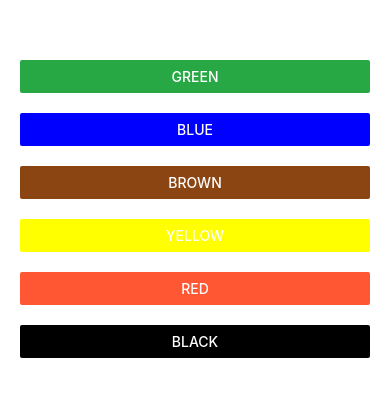
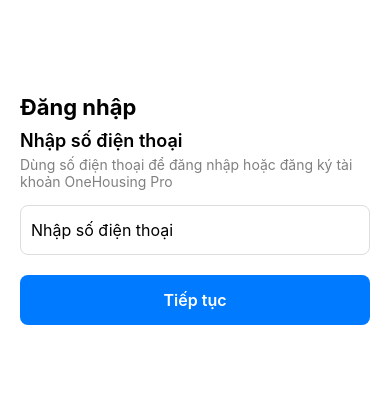
Before and after one commit to buichiviet/Mobile, a React Native app: screen / in a window 390 px wide. Shown: the part 213-610 px from the top of the page. Built offline with nearby package versions, Linux system fonts and the light colour scheme.

Commit message:
Bài tập 04: Validate form

```diff
--- a/App.js
+++ b/App.js
@@ -1,4 +1,195 @@
-import React, { useState } from "react";
+/*import React from 'react'; //Bài tập 02.2
+import { FlatList, View, Text, StyleSheet, Image } from 'react-native';
+import {StatusBar } from 'react-native';
+const notifications = [
+  {
+    id: '1',
+    title: 'Bước 1: Xác định nhu cầu khách hàng',
+    description: 'Vũ Văn Hoàng sắp đến hạn lúc 01/08/2020 9:00',
+    time: '20/08/2020, 06:00',
+    icon: 'check-circle', // Giả sử bạn dùng thư viện icon
+  },
+  {
+    id: '2',
+    title: 'Bạn có khách hàng mới!',
+    description: 'Chúc mừng bạn, bạn có khách hàng mới. Hãy mau chóng liên lạc ngay.',
+    time: '20/08/2020, 06:00',
+    icon: 'users',
+  },
+  {
+    id: '3',
+    title: 'Khách hàng được chia sẻ bị trùng',
+    description: 'Rất tiếc, khách hàng được chia sẻ đã tồn tại trên hệ thống. Vui lòng chia sẻ khách hàng.',
+    time: '20/08/2020, 06:00',
+    icon: 'users',
+  },
+  {
+    id: '4',
+    title: 'Khách hàng được thêm bị trùng',
+    description: 'Rất tiếc, khách hàng được thêm đã tồn tại trên hệ thống: Vui lòng thêm khách hàng.',
+    time: '20/08/2020, 06:00',
+    icon: 'users',
+  },
+  {
+    id: '5',
+    title: 'Công việc sắp đến hạn trong hôm nay',
+    description: 'Bạn có 17 công việc sắp đến hạn trong hôm nay.',
+    time: '20/08/2020, 06:00',
+    icon: 'check-circle',
+  },
+  {
+    id: '6',
+    title: 'Công việc đã quá hạn',
+    description: 'Bạn có 17 công việc bị quá hạn. Hãy kiểm tra và lên kế hoạch hoàn thành công việc.',
+    time: '20/08/2020, 06:00',
+    icon: 'check-circle',
+  },
+];
+
+const App = () => {
+  const renderItem = ({ item }) => (
+    <View style={styles.itemContainer}>
+      <View style={styles.iconContainer}>
+        <Text style={styles.icon}>{item.icon === 'check-circle' ? '✔️' : '👥'}</Text>
+      </View>
+      <View style={styles.textContainer}>
+        <Text style={styles.title}>{item.title}</Text>
+        <Text style={styles.description}>{item.description}</Text>
+        <Text style={styles.time}>{item.time}</Text>
+      </View>
+    </View>
+  );
+
+  return (
+    <><View style={styles.container}>
+      <StatusBar barStyle="dark-content" backgroundColor="#ffffff" />
+      <View style={styles.header}>
+        <Text style={styles.headerText}>Thông báo</Text>
+      </View>
+    </View><></>
+    <FlatList
+        data={notifications}
+        renderItem={renderItem}
+        keyExtractor={(item) => item.id}
+        style={styles.container} /></>
+
+  );
+
+};
+
+const styles = StyleSheet.create({
+  container: {
+    flex: 1,
+    backgroundColor: '#f4f4f4',
+  },
+  itemContainer: {
+    flexDirection: 'row',
+    padding: 15,
+    borderBottomWidth: 1,
+    borderBottomColor: '#e0e0e0',
+    backgroundColor: '#fff',
+  },
+  iconContainer: {
+    justifyContent: 'center',
+    alignItems: 'center',
+    marginRight: 10,
+  },
+  icon: {
+    fontSize: 24,
+  },
+  textContainer: {
+    flex: 1,
+  },
+  title: {
+    fontSize: 16,
+    fontWeight: 'bold',
+    color: '#333',
+  },
+  description: {
+    fontSize: 14,
+    color: '#555',
+    marginVertical: 5,
+  },
+  time: {
+    fontSize: 12,
+    color: '#999',
+  },
+  container: {
+    flex: 0,
+    backgroundColor: '#f5f5f5',
+  },
+  header: {
+    backgroundColor: '#ffffff',
+    paddingVertical: 16,
+    borderBottomWidth: 1,
+    borderBottomColor: '#ddd',
+    alignItems: 'center',
+  },
+  headerText: {
+    fontSize: 18,
+    fontWeight: 'bold',
+    color: '#000',
+  },
+});
+
+export default App;
+import React from 'react';
+import { View, Text, StyleSheet } from 'react-native';
+
+const App = () => {
+  return (
+    <View style={styles.container}>
+      <View style={styles.square}>
+        <Text style={styles.text}>Hello, world</Text>
+      </View>
+    </View>
+  );
+};
+
+const styles = StyleSheet.create({
+  container: {
+    flex: 1, // Kích thước container chiếm toàn bộ màn hình
+    justifyContent: 'center', // Canh giữa hình vuông theo chiều dọc
+    alignItems: 'center', // Canh giữa hình vuông theo chiều ngang
+    backgroundColor: '#f5f5f5', // Màu nền sáng cho toàn bộ màn hình
+  },
+  square: {
+    width: 350, // Chiều rộng hình vuông
+    height: 350, // Chiều cao hình vuông (bằng chiều rộng để thành hình vuông)
+    backgroundColor: '#4CAF50', // Màu nền xanh lá cây cho hình vuông
+    justifyContent: 'center', // Canh giữa chữ bên trong theo chiều dọc
+    alignItems: 'center', // Canh giữa chữ bên trong theo chiều ngang
+    borderRadius: 8, // Bo góc hình vuông (tùy chọn, không bắt buộc)
+  },
+  text: {
+    color: '#fff', // Màu chữ trắng
+    fontSize: 16, // Kích thước chữ
+    fontWeight: 'bold', // Định dạng chữ in đậm
+  },
+});
+
+export default App;
+import React from 'react';
+import { NavigationContainer } from '@react-navigation/native';
+import { createStackNavigator } from '@react-navigation/stack';
+import FlatListScreen from './screens/Flatlist';
+import SectionListScreen from './screens/Sectionlist';
+
+const Stack = createStackNavigator();
+
+const App = () => {
+  return (
+    <NavigationContainer>
+      <Stack.Navigator initialRouteName="FlatList">
+        <Stack.Screen name="FlatList" component={FlatListScreen} options={{ title: 'Danh sách sản phẩm' }} />
+        <Stack.Screen name="SectionList" component={SectionListScreen} options={{ title: 'Nhóm sản phẩm' }} />
+      </Stack.Navigator>
+    </NavigationContainer>
+  );
+};
+
+export default App;*/
+/*import React, { useState } from "react";
 import { View, Button, StyleSheet, Dimensions } from "react-native";
 
 const App = () => {
@@ -35,13 +226,125 @@ const styles = StyleSheet.create({
     alignItems: "center",
   },
   buttonContainer: {
-    width: Dimensions.get("window").width,
-    marginVertical: 5,
-    paddingVertical: 5,
+    width: Dimensions.get("window").width, // Chiều rộng bằng màn hình
+    paddingVertical: 10,
     paddingHorizontal: 20,
     borderRadius: 5,
+    marginVertical: 10, // Khoảng cách giữa các nút
   },
+});
 
+export default App;*/
+import React, { useState } from 'react';
+import { View, Text, TextInput, TouchableOpacity, StyleSheet, Alert } from 'react-native';
+
+
+const App = ({ navigation }) => {
+  const [phoneNumber, setPhoneNumber] = useState('');
+
+  const validatePhoneNumber = () => {
+    const PhoneWithoutSpaces = phoneNumber.replace(/\s+/g, '');
+    const phoneRegex = /^(0[3|5|7|8|9])+([0-9]{8})\b/; // Kiểm tra số điện thoại Việt Nam
+    if (!phoneRegex.test(PhoneWithoutSpaces)) {
+      Alert.alert("Lỗi", "Số điện thoại không đúng định dạng. Vui lòng nhập lại.");
+    } else {
+      navigation.navigate('OTPVerification', { phoneNumber });
+    }
+  };
+  const formatPhoneNumber = (text) => {
+    // Xóa tất cả ký tự không phải số
+    let cleaned = text.replace(/\D+/g, "");
+
+    // Giới hạn độ dài tối đa (10 số)
+    if (cleaned.length > 10) {
+      cleaned = cleaned.slice(0, 10);
+    }
+
+    // Áp dụng định dạng: "093 454 43 44"
+    let formatted = cleaned
+      .replace(/(\d{3})(\d{3})?(\d{2})?(\d{2})?/, (match, p1, p2, p3, p4) => {
+        let result = p1;
+        if (p2) result += " " + p2;
+        if (p3) result += " " + p3;
+        if (p4) result += " " + p4;
+        return result;
+      });
+
+    return formatted;
+  };
+  const handleTextChange = (text) => {
+    const formatted = formatPhoneNumber(text);
+    setPhoneNumber(formatted); // Update lại vào TextInput
+  };
+  return (
+    <View style={styles.container}>
+      <Text style={styles.title}>Đăng nhập</Text>
+      <Text style={styles.subtitle}>Nhập số điện thoại</Text>
+      <Text style={styles.description}>Dùng số điện thoại để đăng nhập hoặc đăng ký tài khoản OneHousing Pro</Text>
+
+      <TextInput
+        style={styles.input}
+        placeholder="Nhập số điện thoại"
+        keyboardType="phone-pad"
+        value={phoneNumber}
+        onChangeText={handleTextChange}
+        maxLength={13} // 10 số + 3 khoảng trắng
+      />
+      <Text style={styles.errorText}>{!/^(0[3|5|7|8|9])+([0-9]{8})\b/.test(phoneNumber.replace(/\s+/g, '')) && phoneNumber.length > 0 ? "Số điện thoại không đúng định dạng. Vui lòng nhập lại." : ""}</Text>
+
+      <TouchableOpacity style={styles.button} onPress={validatePhoneNumber}>
+        <Text style={styles.buttonText}>Tiếp tục</Text>
+      </TouchableOpacity>
+    </View>
+  );
+};
+
+const styles = StyleSheet.create({
+  container: {
+    flex: 1,
+    padding: 20,
+    justifyContent: 'center',
+    backgroundColor: 'white',
+  },
+  title: {
+    fontSize: 22,
+    fontWeight: 'bold',
+    marginBottom: 10,
+  },
+  subtitle: {
+    fontSize: 18,
+    fontWeight: '600',
+    marginBottom: 5,
+  },
+  description: {
+    fontSize: 14,
+    color: 'gray',
+    marginBottom: 15,
+  },
+  input: {
+    height: 50,
+    borderWidth: 1,
+    borderColor: '#ddd',
+    borderRadius: 8,
+    paddingHorizontal: 10,
+    fontSize: 16,
+    marginBottom: 10,
+  },
+  errorText: {
+    color: 'red',
+    marginBottom: 10,
+  },
+  button: {
+    backgroundColor: '#007bff',
+    paddingVertical: 15,
+    alignItems: 'center',
+    borderRadius: 8,
+  },
+  buttonText: {
+    color: 'white',
+    fontSize: 16,
+    fontWeight: '600',
+  },
 });
 
 export default App;
```
